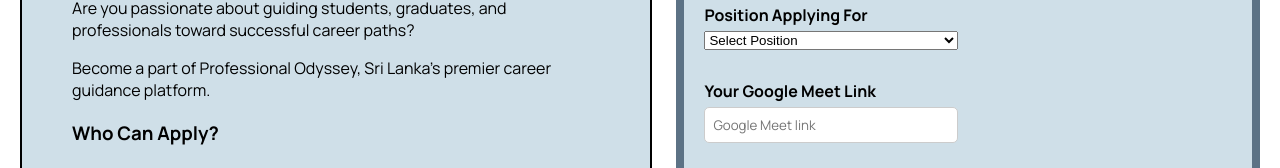
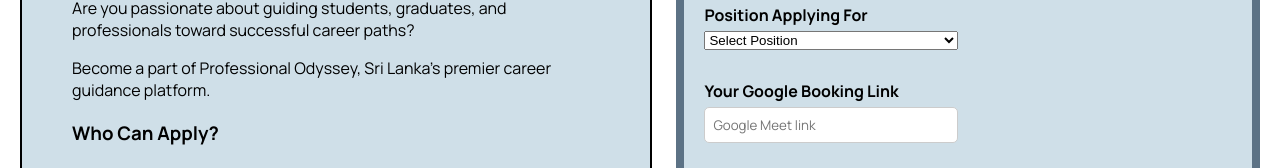
Before and after one commit to DevintthHaran/SDGP, a React (Create React App) app in the folder Frontend/sdgp-project/: page /job in a window 1280 px wide. Shown: the part 501-669 px from the top of the page. Built offline with nearby package versions, Linux system fonts and the light colour scheme; sample sign-in values are in the browser's storage.

Commit message:
small text change

```diff
--- a/Frontend/sdgp-project/src/pages/JobApply.jsx
+++ b/Frontend/sdgp-project/src/pages/JobApply.jsx
@@ -256,7 +256,7 @@
                             </select>
                         </div>
                         <div className="input-field1">
-                            <label>Your Google Meet Link</label>
+                            <label>Your Google Booking Link</label>
                             <input
                                 type="url"
                                 placeholder="Google Meet link"
```
